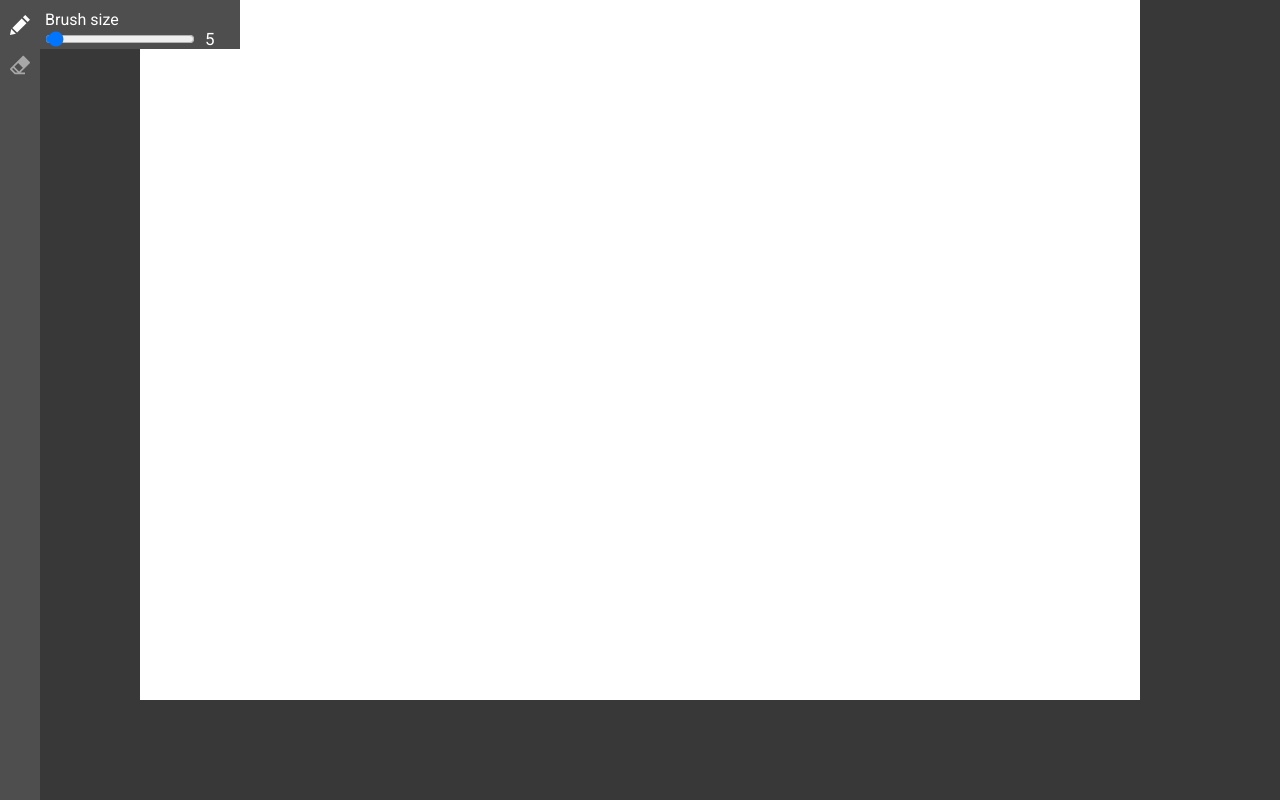
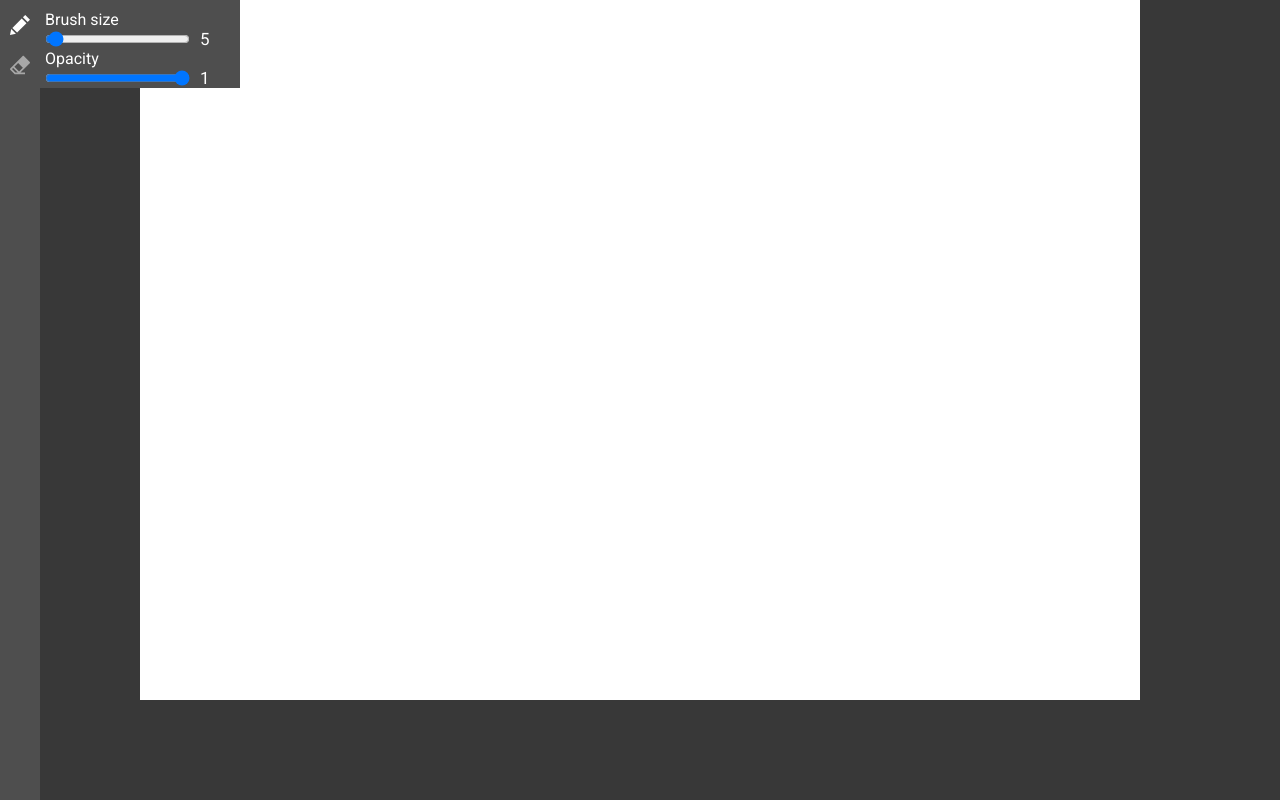
Before and after one commit to mateuszbuturla/BuPaint-Studio, a React (Create React App) app: page / in a window 1280 px wide. Built offline with nearby package versions, Linux system fonts and the light colour scheme.

Commit message:
create change brush opacity slider

```diff
--- a/src/actions/toolSettings/actions.ts
+++ b/src/actions/toolSettings/actions.ts
@@ -7,6 +7,14 @@ const setToolBrushSize = (item: number) => {
   };
 };
 
+const setToolBrushOpacity = (item: number) => {
+  return {
+    type: types.SET_TOOL_BRUSH_OPACITY,
+    item,
+  };
+};
+
 export default {
   setToolBrushSize,
+  setToolBrushOpacity,
 };
--- a/src/actions/toolSettings/reducer.ts
+++ b/src/actions/toolSettings/reducer.ts
@@ -2,6 +2,7 @@ import types from './types';
 
 const INITIAL_STATE = {
   brushSize: 5,
+  brushOpacity: 1,
 };
 
 const toolSettingsReducer = (state = INITIAL_STATE, action: any) => {
@@ -11,6 +12,11 @@ const toolSettingsReducer = (state = INITIAL_STATE, action: any) => {
         ...state,
         brushSize: action.item,
       };
+    case types.SET_TOOL_BRUSH_OPACITY:
+      return {
+        ...state,
+        brushOpacity: action.item,
+      };
     default:
       return state;
   }
--- a/src/actions/toolSettings/types.ts
+++ b/src/actions/toolSettings/types.ts
@@ -1,5 +1,7 @@
 const SET_TOOL_BRUSH_SIZE = 'SET_TOOL_BRUSH_SIZE';
+const SET_TOOL_BRUSH_OPACITY = 'SET_TOOL_BRUSH_OPACITY';
 
 export default {
   SET_TOOL_BRUSH_SIZE,
+  SET_TOOL_BRUSH_OPACITY,
 };
--- a/src/components/common/Canvas/index.tsx
+++ b/src/components/common/Canvas/index.tsx
@@ -21,7 +21,9 @@ const Canvas = ({ width, height }: CanvasProps) => {
   const [isHolding, setIsHolding] = useState(false);
   const [mousePosition, setMousePosition] = useState<Coordinate | undefined>(undefined);
   const { tool: selectedTool } = useSelector((state: TypesApplicationState) => state.selectedTool);
-  const { brushSize } = useSelector((state: TypesApplicationState) => state.toolSettings);
+  const { brushSize, brushOpacity } = useSelector(
+    (state: TypesApplicationState) => state.toolSettings,
+  );
 
   const startHolding = useCallback((event: MouseEvent) => {
     const coordinates = getCoordinates(event);
@@ -61,7 +63,13 @@ const Canvas = ({ width, height }: CanvasProps) => {
         switch (selectedTool) {
           case ToolsEnum.PENCIL:
             if (mousePosition && newMousePosition) {
-              Pen(mousePosition, newMousePosition, contextRef, 'black', brushSize);
+              Pen(
+                mousePosition,
+                newMousePosition,
+                contextRef,
+                `rgba(0,0,0,${brushOpacity})`,
+                brushSize,
+              );
             }
             break;
           case ToolsEnum.ERASER:
--- a/src/components/common/Slider/StyledSlider.ts
+++ b/src/components/common/Slider/StyledSlider.ts
@@ -19,11 +19,11 @@ interface StyledSliderProps {
 }
 
 const StyledSlider = styled.input<StyledSliderProps>`
-  width: ${(props) => (props.additionalTextInput ? 'calc(100% - 50px)' : 'calc(100% - 10px)')};
+  width: ${(props) => (props.additionalTextInput ? 'calc(100% - 55px)' : 'calc(100% - 10px)')};
 `;
 
 const StyledAdditionalTextInput = styled.input`
-  width: 30px;
+  width: 35px;
   border: none;
   outline: none;
   background-color: transparent;
--- a/src/components/common/Slider/index.tsx
+++ b/src/components/common/Slider/index.tsx
@@ -12,16 +12,29 @@ interface Props {
   onChange: any;
   value: number;
   additionalTextInput?: boolean;
+  min?: number;
+  max?: number;
+  step?: number;
 }
 
-const Slider = ({ label, id, onChange, value, additionalTextInput }: Props) => {
+const Slider = ({
+  label,
+  id,
+  onChange,
+  value,
+  additionalTextInput,
+  min = 1,
+  max = 200,
+  step = 1,
+}: Props) => {
   return (
     <StyledSliderContainer>
       <StyledSliderLabel htmlFor={id}>{label}</StyledSliderLabel>
       <StyledSlider
         type="range"
-        min="1"
-        max="200"
+        min={min}
+        max={max}
+        step={step}
         value={value}
         onChange={onChange}
         additionalTextInput
--- a/src/components/layout/ToolSettingsBar/index.tsx
+++ b/src/components/layout/ToolSettingsBar/index.tsx
@@ -8,10 +8,16 @@ import TypesApplicationState from 'types/TypesApplicationState';
 
 const ToolSettingsBar = () => {
   const dispatch = useDispatch();
-  const { brushSize } = useSelector((state: TypesApplicationState) => state.toolSettings);
+  const { brushSize, brushOpacity } = useSelector(
+    (state: TypesApplicationState) => state.toolSettings,
+  );
 
   const handleChangeBrushSize = (e: React.ChangeEvent<HTMLButtonElement>) => {
     dispatch(toolSettingsActions.setToolBrushSize(Number(e.target.value)));
+  };
+
+  const handleChangeBrushOpacity = (e: React.ChangeEvent<HTMLButtonElement>) => {
+    dispatch(toolSettingsActions.setToolBrushOpacity(Number(e.target.value)));
   };
 
   return (
@@ -21,6 +27,18 @@ const ToolSettingsBar = () => {
         label="Brush size"
         onChange={handleChangeBrushSize}
         value={brushSize}
+        min={1}
+        max={200}
+        additionalTextInput
+      />
+      <Slider
+        id="toolOpacitySlider"
+        label="Opacity"
+        onChange={handleChangeBrushOpacity}
+        value={brushOpacity}
+        min={0}
+        max={1}
+        step={0.01}
         additionalTextInput
       />
     </StyledToolSettingsBar>
--- a/src/types/TypesApplicationState.ts
+++ b/src/types/TypesApplicationState.ts
@@ -9,6 +9,7 @@ interface TypesApplicationState {
   };
   toolSettings: {
     brushSize: number;
+    brushOpacity: number;
   };
 }
 
```
